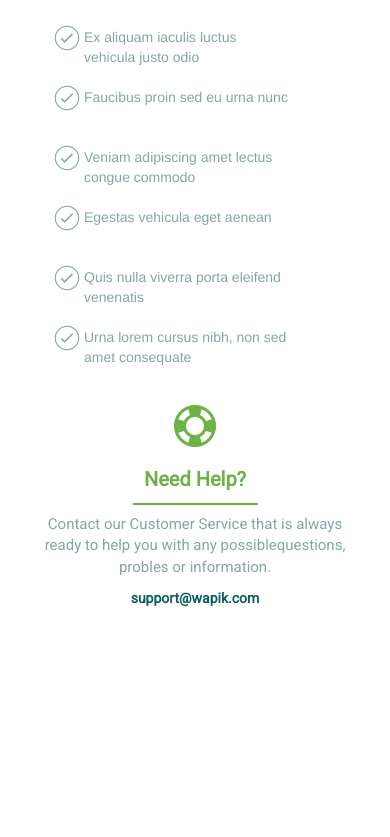
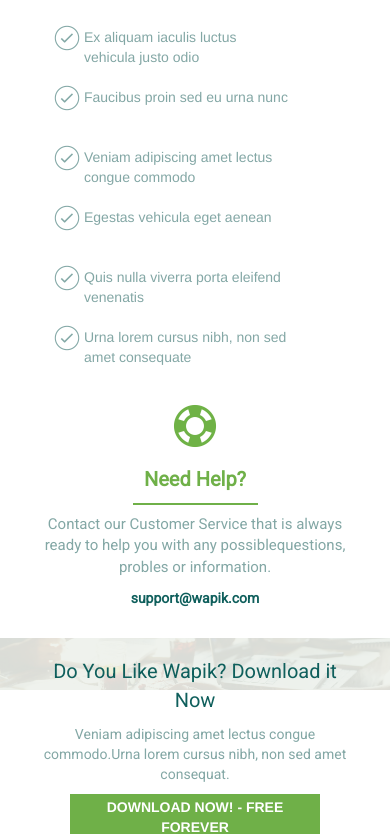
Before and after one commit to Kreha6/psd2html2, a website: page index.html in a window 390 px wide. Shown: the part 5335-6172 px from the top of the page. Before the commit the page ends 5953 px from the top, so only its background shows below. Drawn offline with Linux system fonts and the light colour scheme.

Commit message:
working on download section

```diff
--- a/index.html
+++ b/index.html
@@ -269,7 +269,16 @@
     </section>
 
     <section class="download" id="download">
-
+        <img class="bg" src="./img/call_bg.png">
+        <div class="container-fluid download__details row">
+            <div class="col-xs-12 col-sm-6 download__details__text text-center">
+                <p class="download__details__text--head">Do You Like Wapik? Download it Now</p>
+                <p class="download__details__text--sub">Veniam adipiscing amet lectus congue commodo.Urna lorem cursus nibh, non sed amet consequat.</p>
+            </div>
+            <div class="col-xs-12 col-sm-6 download__details__button text-center">
+                <button type="button">Download Now! - free forever</button>
+            </div>
+        </div>
     </section>
 
     <footer class="footer">
--- a/sass/_download.scss
+++ b/sass/_download.scss
@@ -0,0 +1,60 @@
+.download {
+
+  margin-top:5%;
+  color:white;
+  position:relative;
+  background: no-repeat url("../img/call_bg.png") 50% / 100%;
+  @include no-padding;
+  .bg{
+    vertical-align: top;
+    width: 100%;
+    opacity: 0;
+  }
+  &__details{
+    padding:5%;
+    margin:0;
+    background: $color-white-opacity;
+    position: absolute;
+    top: 0;
+    width:100%;
+    height:100%;
+    &__text{
+      font-family: 'Roboto', sans-serif;
+      &--head{
+        color:$color-green-dark;
+        font-size: 30px;
+        font-family: 'Roboto', sans-serif;
+        @media(max-width:800px){
+          font-size:25px !important;
+        }
+        @media(max-width:700px){
+          font-size:20px !important;
+        }
+      }
+      &--sub{
+        color:$color-green-grey;
+
+      }
+    }
+    &__button{
+      button{
+        color:white;
+        border:2px solid transparent;
+        text-transform:uppercase;
+        background-color: $color-green-light;
+        font-weight: 700;
+        width: 250px;
+        height: 40px;
+        -webkit-transition: all .5s ease-in-out;
+        -moz-transition: all .5s ease-in-out;
+        transition: all .5s ease-in-out;
+        &:hover {
+          background-color: transparent;
+          color:$color-green-dark;
+          border:2px solid $color-green-dark;
+        }
+
+      }
+    }
+  }
+}
--- a/sass/_variables.scss
+++ b/sass/_variables.scss
@@ -12,6 +12,7 @@
 $color-green-dark-opacity:rgba(15,95,92,0.9);
 $color-green-light:rgb(111,176,72);
 $color-white:rgb(238,241,236);
+$color-white-opacity:rgba(238,241,236,0.9);
 
 @mixin no-padding{
   padding: 0 0 0 0;
```
Also changed, not shown: css/style.css, css/style.min.css.
